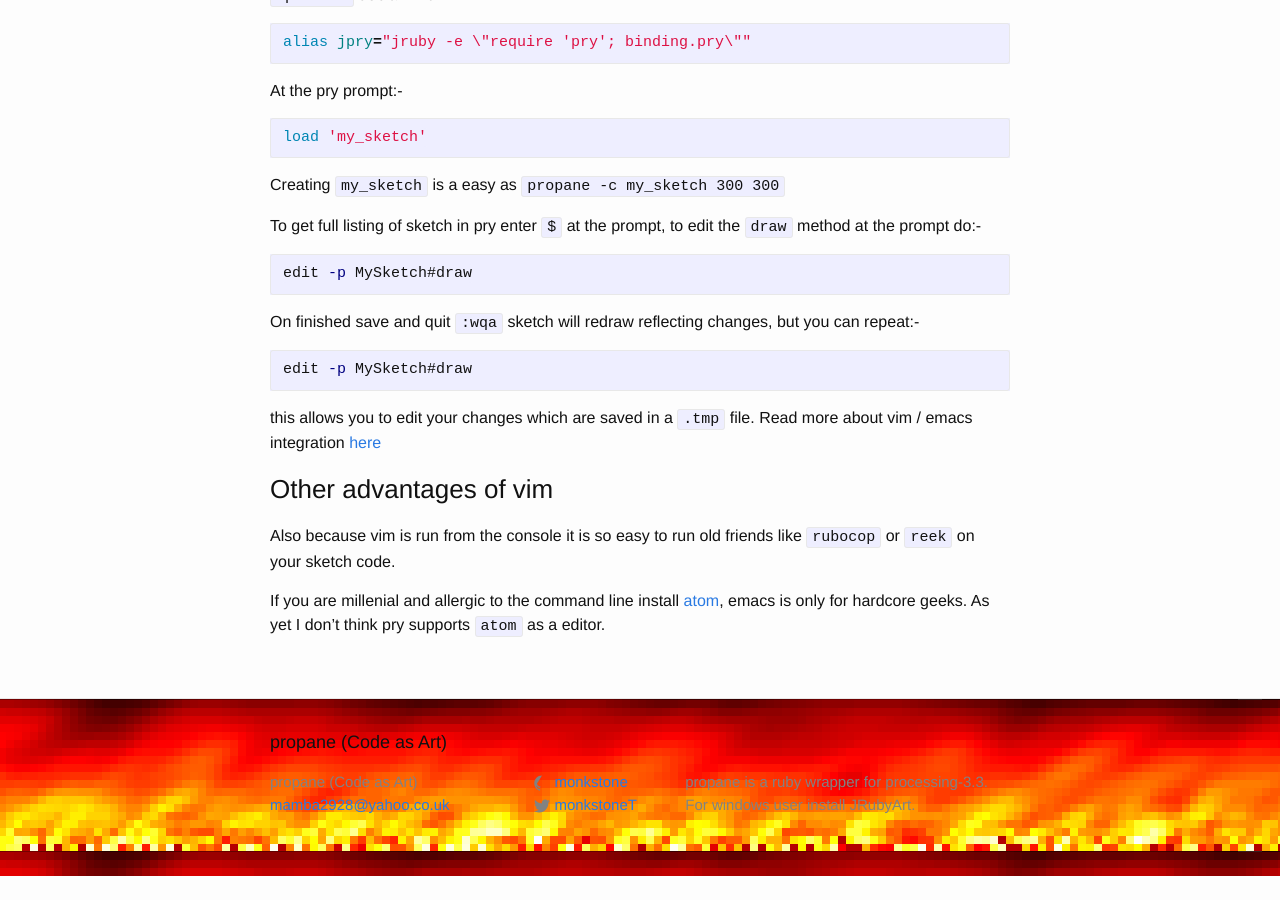
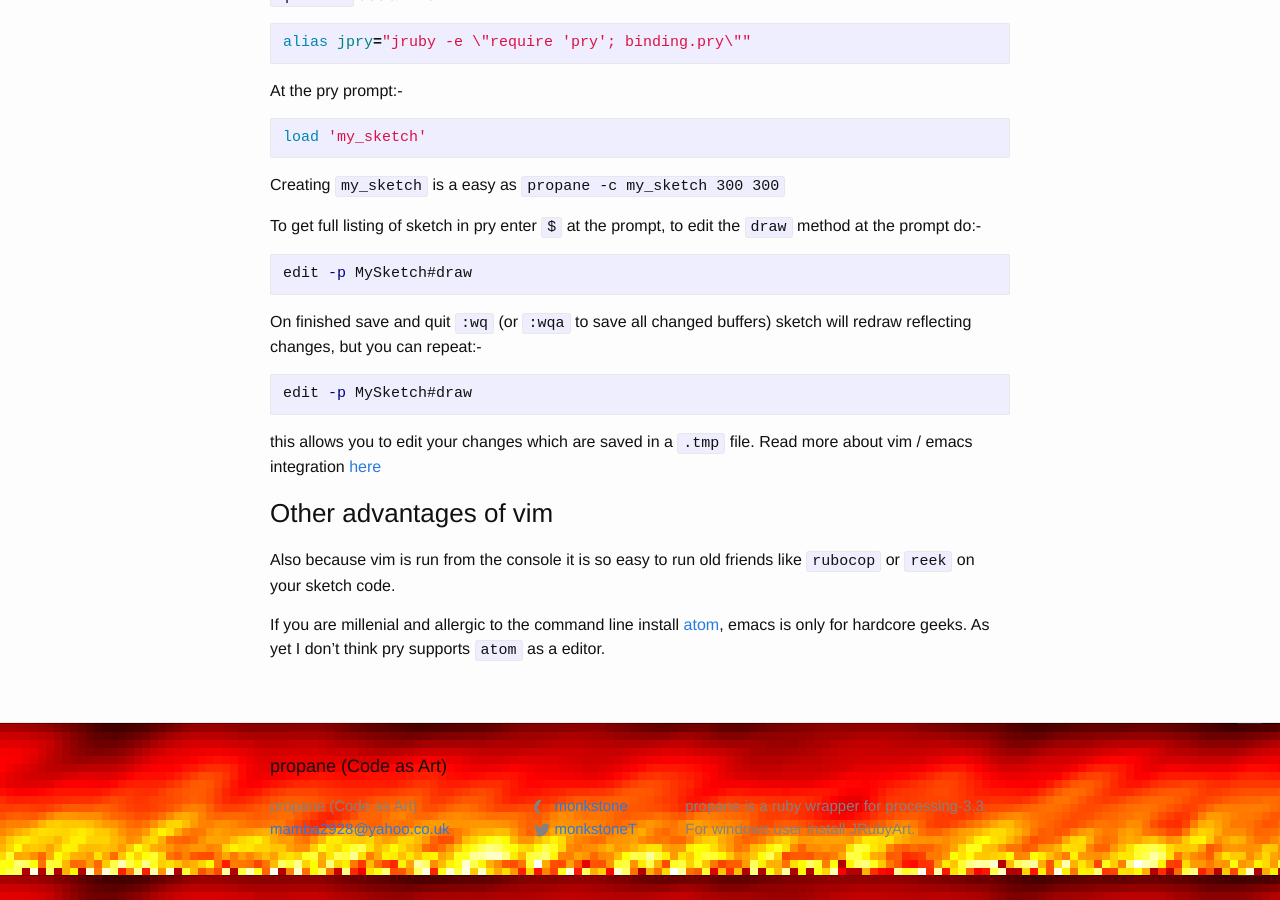
Before and after one commit to ruby-processing/propane, a Jekyll site: the page built from _editors/vim.md, in a window 1280 px wide and 900 px high, scrolled down 763 px. Built offline with Jekyll 4.4.1, drawn with Linux system fonts in a browser that asks for light colours; before the commit the page ends 1639 px from its top, so only the background shows below that.

Commit message:
live coding in vim

````diff
--- a/_editors/vim.md
+++ b/_editors/vim.md
@@ -45,7 +45,7 @@ To get full listing of sketch in pry enter `$` at the prompt, to edit the `draw`
 edit -p MySketch#draw
 ```
 
-On finished save and quit `:wqa` sketch will redraw reflecting changes, but you can repeat:-
+On finished save and quit `:wq` (or `:wqa` to save all changed buffers) sketch will redraw reflecting changes, but you can repeat:-
 
 ```bash
 edit -p MySketch#draw
````
